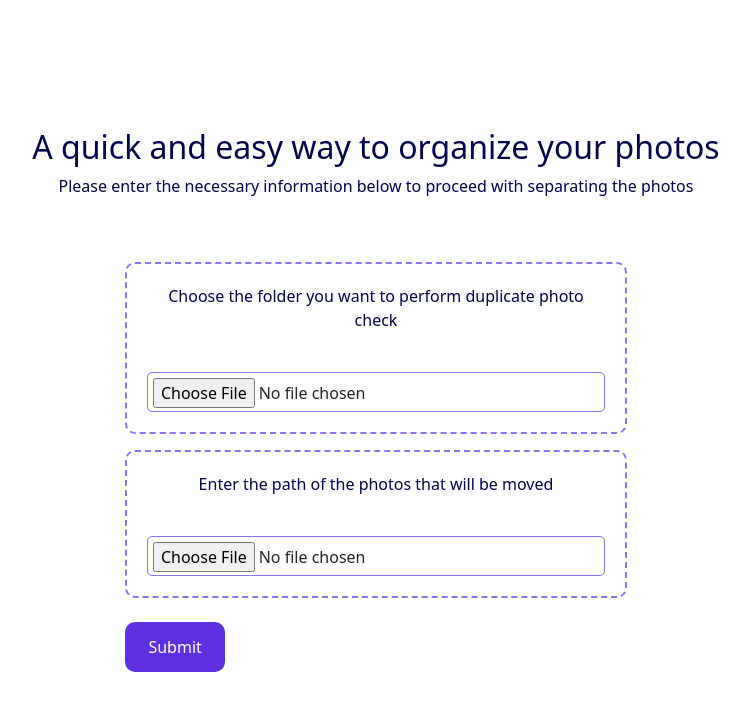
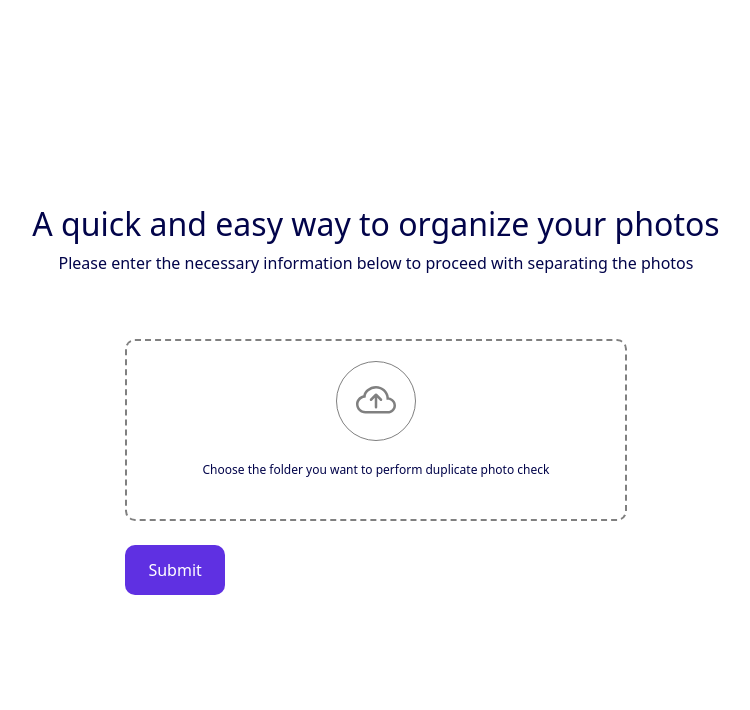
Before and after one commit to omatheusribeiro/duplicate-photo-check-bot, an Angular app in the folder duplicate-photo-check.Front/: page / in a window 1280 px wide. Shown: the top 710 px of the page, without its empty margins (264-1014 px from the left). Built offline with nearby package versions, Linux system fonts and the light colour scheme.

Commit message:
New file path selection component completed

```diff
--- a/duplicate-photo-check.Front/angular.json
+++ b/duplicate-photo-check.Front/angular.json
@@ -31,6 +31,7 @@
             ],
             "styles": [
               "node_modules/bootstrap/dist/css/bootstrap.min.css",
+              "node_modules/bootstrap-icons/font/bootstrap-icons.css",
               "src/styles.scss"
             ],
             "scripts": []
@@ -95,6 +96,7 @@
             ],
             "styles": [
               "node_modules/bootstrap/dist/css/bootstrap.min.css",
+              "node_modules/bootstrap-icons/font/bootstrap-icons.css",
               "src/styles.scss"
             ],
             "scripts": []
--- a/duplicate-photo-check.Front/src/app/core/components/input/input.component.html
+++ b/duplicate-photo-check.Front/src/app/core/components/input/input.component.html
@@ -1,15 +1,18 @@
 <div class="d-flex flex-column justify-content-center mt-3">
 
-    <div class="d-flex justify-content-center flex-column button-select-folder" style="border: 2px dashed #9271EC; border-radius: 10px;">
+    <div class="d-flex justify-content-center flex-column button-select-folder" [ngStyle]="{ 'border': folderPath == null ? '2px dashed gray' : '2px dashed #9271EC' }">
+        <input type="file" #folderInput (change)="onFolderSelected($event)" webkitdirectory directory hidden />
+
+        <div class="circle" [ngStyle]="{ 'border': folderPath == null ? '1px solid gray' : '1px solid #9271EC' }" (click)="openFolderSelector()">
+            <svg xmlns="http://www.w3.org/2000/svg" width="40" height="40" fill="currentColor" [ngStyle]="{ 'color': folderPath == null ? 'gray' : '#9271EC' }"
+                class="bi bi-cloud-arrow-up" viewBox="0 0 16 16">
+                <path fill-rule="evenodd"
+                    d="M7.646 5.146a.5.5 0 0 1 .708 0l2 2a.5.5 0 0 1-.708.708L8.5 6.707V10.5a.5.5 0 0 1-1 0V6.707L6.354 7.854a.5.5 0 1 1-.708-.708z" />
+                <path
+                    d="M4.406 3.342A5.53 5.53 0 0 1 8 2c2.69 0 4.923 2 5.166 4.579C14.758 6.804 16 8.137 16 9.773 16 11.569 14.502 13 12.687 13H3.781C1.708 13 0 11.366 0 9.318c0-1.763 1.266-3.223 2.942-3.593.143-.863.698-1.723 1.464-2.383m.653.757c-.757.653-1.153 1.44-1.153 2.056v.448l-.445.049C2.064 6.805 1 7.952 1 9.318 1 10.785 2.23 12 3.781 12h8.906C13.98 12 15 10.988 15 9.773c0-1.216-1.02-2.228-2.313-2.228h-.5v-.5C12.188 4.825 10.328 3 8 3a4.53 4.53 0 0 0-2.941 1.1z" />
+            </svg>
+        </div>
+
         <label>{{label}}</label>
-        <i class="bi bi-cloud-arrow-up"></i>
-        <input
-        class="input-duplicate"
-        type="file"
-        placeholder={{placeholder}}
-        [formControl]="control"
-        #folderInput (change)="onFolderSelected($event)"
-        webkitdirectory
-        directory/>
     </div>
 </div>
--- a/duplicate-photo-check.Front/src/app/core/components/input/input.component.module.ts
+++ b/duplicate-photo-check.Front/src/app/core/components/input/input.component.module.ts
@@ -2,6 +2,7 @@ import { NgModule } from '@angular/core';
 import { FormsModule, ReactiveFormsModule } from '@angular/forms';
 
 import { InputComponent } from './input.component';
+import { CommonModule } from '@angular/common';
 
 @NgModule({
   declarations: [
@@ -9,7 +10,8 @@ import { InputComponent } from './input.component';
   ],
   imports: [
     ReactiveFormsModule,
-    FormsModule
+    FormsModule,
+    CommonModule
   ],
   exports:[InputComponent],
   bootstrap: [InputComponent]
--- a/duplicate-photo-check.Front/src/app/core/components/input/input.component.scss
+++ b/duplicate-photo-check.Front/src/app/core/components/input/input.component.scss
@@ -1,12 +1,3 @@
-
-.input-duplicate{
-    height: 40px;
-    border-radius: 5px;
-    outline: none;
-    border: 1px solid #9271EC;
-    transition: 0.5s;
-    padding: 5px;
-}
 
 .input-duplicate:focus{
     background: #F5F1FF;
@@ -17,13 +8,36 @@ label{
     color: #02044A;
     text-align: center;
     margin: 20px;
+    font-size: 12px;
 }
 
-button-select-folder{
+.button-select-folder{
     align-items: center;
     padding: 20px;
+    transition: 0.5s;
+    border-radius: 10px;
+    transition: 0.5s;
 }
 
 input {
-    margin: 20px;
+    position: absolute;
+    z-index: 0;
 }
+
+.circle{
+    width: 80px;
+    height: 80px;
+    border-radius: 50%;
+    display: flex;
+    align-items: center;
+    justify-content: center;
+    color: white;
+    font-size: 30px;
+    cursor: pointer;
+    transition: 0.5s;
+}
+
+svg{
+    z-index: 100;
+    transition: 0.5s;
+}
--- a/duplicate-photo-check.Front/src/app/core/components/input/input.component.ts
+++ b/duplicate-photo-check.Front/src/app/core/components/input/input.component.ts
@@ -1,5 +1,5 @@
-import { ChangeDetectionStrategy, Component, forwardRef, Input } from '@angular/core';
-import { FormControl, NG_VALUE_ACCESSOR} from '@angular/forms';
+import { ChangeDetectionStrategy, Component, ElementRef, forwardRef, Input, ViewChild } from '@angular/core';
+import { FormControl, NG_VALUE_ACCESSOR } from '@angular/forms';
 
 @Component({
   selector: 'app-input-component',
@@ -21,14 +21,19 @@ export class InputComponent {
   @Input() type = "";
   @Input() control = new FormControl;
 
+  @ViewChild('folderInput') folderInput!: ElementRef;
   folderPath: string | null = null;
 
+  // Abre o seletor de diretório ao clicar na div
+  openFolderSelector() {
+    this.folderInput.nativeElement.click();
+  }
+
+  // Obtém o nome da pasta selecionada
   onFolderSelected(event: Event) {
     const inputElement = event.target as HTMLInputElement;
     if (inputElement.files && inputElement.files.length > 0) {
-      // Obtém apenas o nome da pasta sem os arquivos
-      const firstFilePath = inputElement.files[0].webkitRelativePath;
-      this.folderPath = firstFilePath.split('/')[0]; // Pegamos apenas o nome da pasta raiz
+      this.folderPath = inputElement.files[0].webkitRelativePath.split('/')[0];
       console.log('Pasta Selecionada:', this.folderPath);
     }
   }
--- a/duplicate-photo-check.Front/src/app/modules/home/home.component.html
+++ b/duplicate-photo-check.Front/src/app/modules/home/home.component.html
@@ -10,14 +10,7 @@
                 <app-input-component
                     type="text"
                     label="Choose the folder you want to perform duplicate photo check"
-                    placeholder="Navigate to the source folder of the duplicate photos"
                     [control]="form.controls.sourceFolderPath">
-                </app-input-component>
-                <app-input-component
-                    type="text"
-                    label="Enter the path of the photos that will be moved"
-                    placeholder="Enter the path of the folder where you want to separate the duplicate photos"
-                    [control]="form.controls.destinationFolderPath">
                 </app-input-component>
                 <div class="d-flex flex-column w-100 mt-4">
                     <app-button-component
```
Lines whose indentation alone changed are shown as unchanged.
